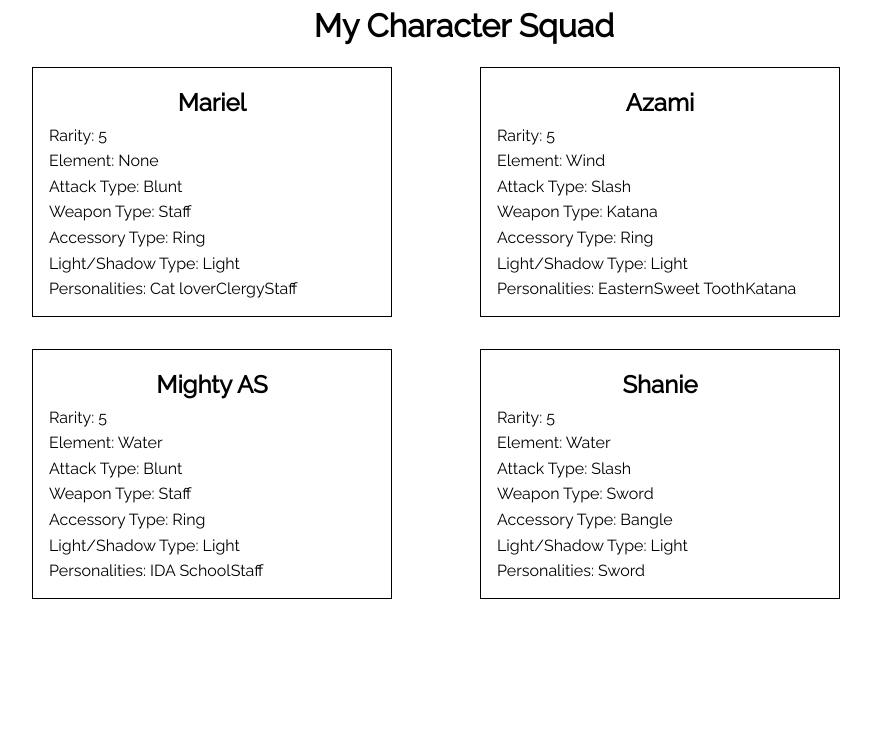
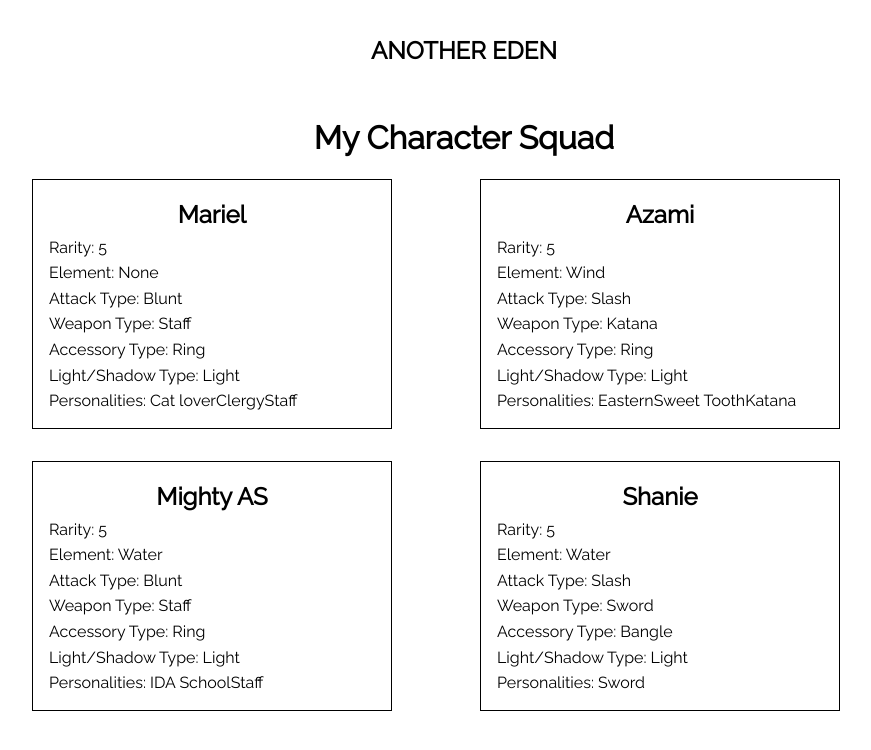
Before and after one commit to dtwelve89/anothereden, a React (Create React App) app: page / in a window 1280 px wide. Shown: the top 750 px of the page, without its empty margins (176-1047 px from the left). Built offline with nearby package versions, Linux system fonts and the light colour scheme; the HTML template or start-up script is replaced by a standard one.

Commit message:
Created Navbar component

```diff
--- a/src/App.css
+++ b/src/App.css
@@ -52,3 +52,7 @@
 .text-center {
   text-align: center;
 }
+
+.text-uppercase {
+  text-transform: uppercase;
+}
--- /dev/null
+++ b/src/components/layout/Navbar.css
@@ -0,0 +1,5 @@
+.main-nav-section {
+  height: 10vh;
+  padding: 1rem;
+  margin: 1rem;
+}
--- a/src/components/layout/Navbar.js
+++ b/src/components/layout/Navbar.js
@@ -1,15 +1,10 @@
 import React from 'react';
+import './Navbar.css';
 
 const Navbar = () => {
   return (
-    <nav>
-      <div className='logo'>LOGO</div>
-      <div className='main-nav'>
-        <ul>
-          <li>Home</li>
-          <li>Characters List</li>
-        </ul>
-      </div>
+    <nav className='main-nav-section'>
+      <h1 className='text-center text-uppercase'>Another Eden</h1>
     </nav>
   );
 };
--- a/src/components/pages/Home.js
+++ b/src/components/pages/Home.js
@@ -1,10 +1,12 @@
 import React from 'react';
+import Navbar from '../layout/Navbar';
 import Gallery from '../layout/Gallery';
 import squad from '../../data/squad';
 
 const Home = () => {
   return (
     <div className='container'>
+      <Navbar />
       <h1 className='text-center'>My Character Squad</h1>
       <Gallery squad={squad} />
     </div>
```
